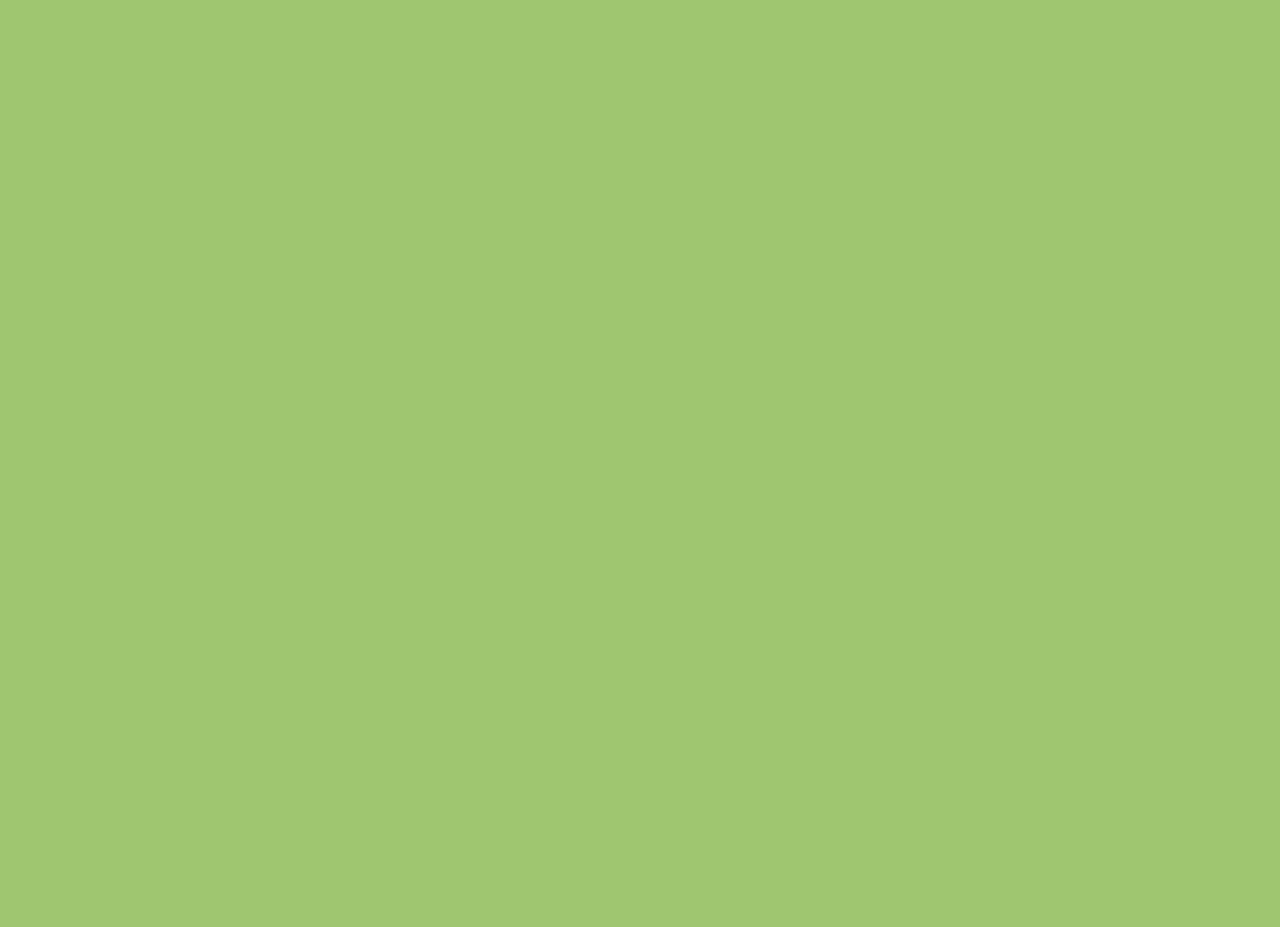
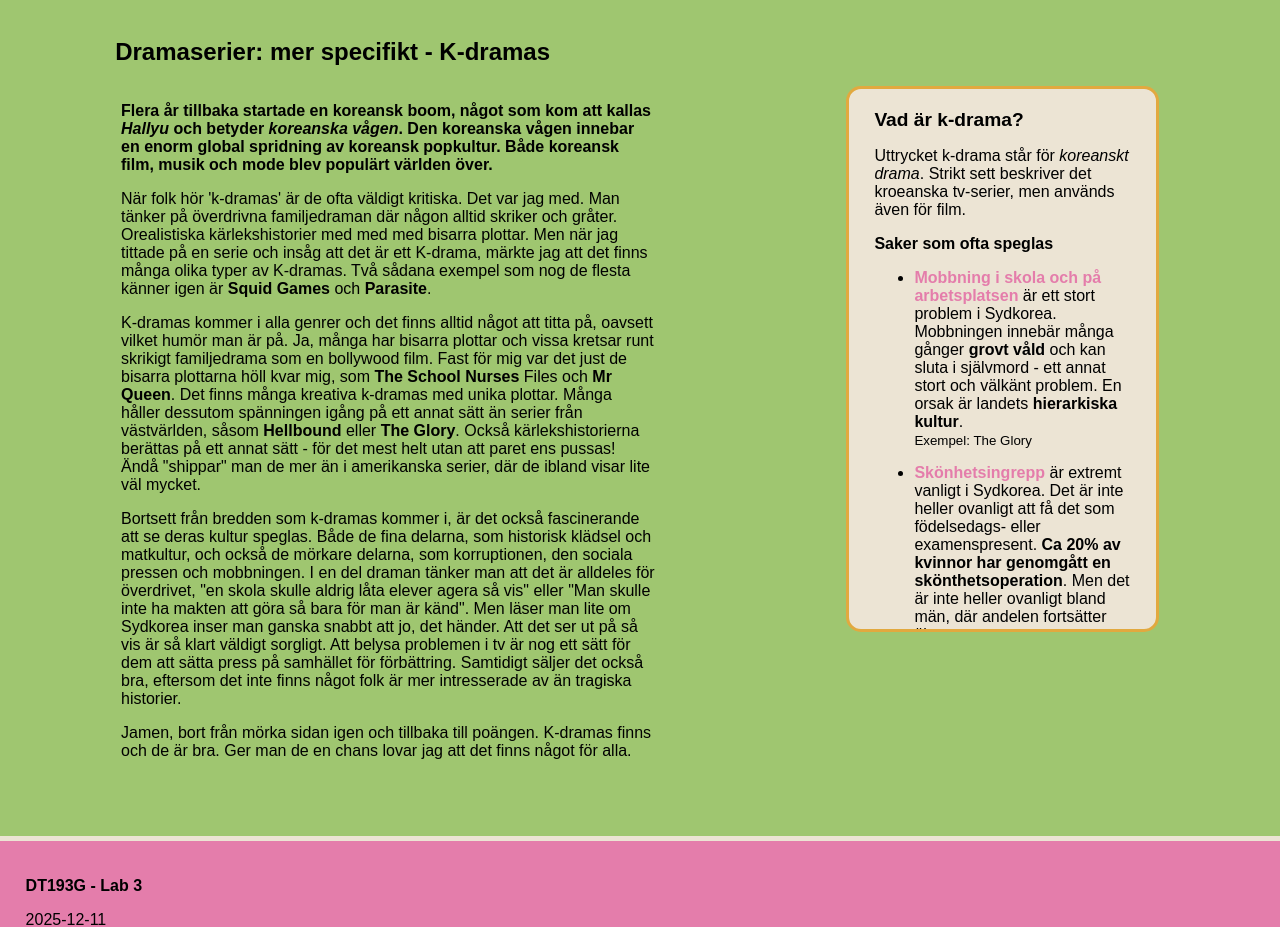
Before and after one commit to kimdude/dt193g-lab3, a Vue app: page / in a window 1280 px wide. Shown: the part 529-1456 px from the top of the page. Before the commit the page ends 800 px from the top, so only its background shows below. Built offline with nearby package versions, Linux system fonts and the light colour scheme.

Commit message:
Lagt till innehåll på startsidan.

```diff
--- a/src/assets/main.css
+++ b/src/assets/main.css
@@ -16,6 +16,10 @@ h1 {
   color: #ECE4D4;
 }
 
+p {
+  max-width: 60ch;
+}
+
 button {
   cursor: pointer;
   padding: 5px 10px;
--- a/src/views/StartView.vue
+++ b/src/views/StartView.vue
@@ -1,11 +1,114 @@
 <template>
-    <h2>Startsida</h2>
+    <!-- Banner -->
+    <div id="banner">
+    </div>
+    <!-- Om draman -->
+    <section>
+        <h2>Dramaserier: <strong>mer specifikt - K-dramas</strong></h2>
+        <div id="container1">
+            <div>
+                <p><strong>
+                    Flera år tillbaka startade en koreansk boom, något som kom att kallas <em>Hallyu</em> och betyder <em>koreanska vågen</em>. Den koreanska vågen innebar
+                    en enorm global spridning av koreansk popkultur. Både koreansk film, musik och mode blev populärt världen över.
+                </strong></p>
+                <p>
+                    När folk hör 'k-dramas' är de ofta väldigt kritiska. Det var jag med. Man tänker på överdrivna familjedraman där någon alltid skriker och gråter.
+                    Orealistiska kärlekshistorier med med med bisarra plottar. Men när jag tittade på en serie och insåg att det är ett K-drama, märkte jag att det finns
+                    många olika typer av K-dramas. Två sådana exempel som nog de flesta känner igen är <strong>Squid Games</strong> och <strong>Parasite</strong>.
+                </p>
+                <p>
+                    K-dramas kommer i alla genrer och det finns alltid något att titta på, oavsett vilket humör man är på. Ja, många har bisarra plottar och vissa kretsar runt
+                    skrikigt familjedrama som en bollywood film. Fast för mig var det just de bisarra plottarna höll kvar mig, som <strong>The School Nurses</strong> Files och <strong>Mr Queen</strong>.
+                    Det finns många kreativa k-dramas med unika plottar. Många håller dessutom spänningen igång på ett annat sätt än serier från västvärlden, såsom <strong>Hellbound</strong>
+                    eller <strong>The Glory</strong>. Också kärlekshistorierna berättas på ett annat sätt - för det mest helt utan att paret ens pussas! Ändå "shippar" man de mer än i
+                    amerikanska serier, där de ibland visar lite väl mycket.
+                </p>
+                <p>
+                    Bortsett från bredden som k-dramas kommer i, är det också fascinerande att se deras kultur speglas. Både de fina delarna, som historisk klädsel och matkultur, och
+                    också de mörkare delarna, som korruptionen, den sociala pressen och mobbningen. I en del draman tänker man att det är alldeles för överdrivet, "en skola skulle aldrig låta elever
+                    agera så vis" eller "Man skulle inte ha makten att göra så bara för man är känd". Men läser man lite om Sydkorea inser man ganska snabbt att jo, det händer. Att det ser
+                    ut på så vis är så klart väldigt sorgligt. Att belysa problemen i tv är nog ett sätt för dem att sätta press på samhället för förbättring. Samtidigt säljer det också
+                    bra, eftersom det inte finns något folk är mer intresserade av än tragiska historier.
+                </p>
+                <p>
+                    Jamen, bort från mörka sidan igen och tillbaka till poängen. K-dramas finns och de är bra. Ger man de en chans lovar jag att det finns något för alla.
+                </p>
+            </div>
+            <!-- Faktaruta -->
+            <div :style="{height: factHeight}" id="fact">
+                <strong class="factHeading">Vad är k-drama?</strong>
+                <p>Uttrycket k-drama står för <em>koreanskt drama</em>. Strikt sett beskriver det kroeanska tv-serier, men används även för film.</p>
+                <strong>Saker som ofta speglas</strong>
+                <ul>
+                    <li>
+                        <strong class="intro">Mobbning i skola och på arbetsplatsen</strong> är ett stort problem i Sydkorea. Mobbningen innebär många gånger <strong>grovt våld</strong> och kan
+                        sluta i självmord - ett annat stort  och välkänt problem. En orsak är landets <strong>hierarkiska kultur</strong>.
+                        <br>
+                        <small>Exempel: The Glory</small>
+                    </li>
+                    <li>
+                        <strong class="intro">Skönhetsingrepp</strong> är extremt vanligt i Sydkorea. Det är inte heller ovanligt att få det som födelsedags- eller examenspresent.
+                        <strong>Ca 20% av kvinnor har genomgått en skönthetsoperation</strong>. Men det är inte heller ovanligt bland män, där andelen fortsätter öka.
+                        <br>
+                        <small>Exempel: My identity is Gagnam beauty</small>
+                    </li>
+                    <li>
+                        <strong class="intro">The Burning Sun scandal</strong> är ett exempel på korruption, elitism och exploatering i Syd korea. 2019 avslöjades att en grupp kändisar,
+                        poliser och klubben The Burning Sun var inblandade i <strong>prostitution, droghandel och "date rape"</strong>. I chattar hittades olagliga inspelningar som blev avgörande
+                        för utredningen.
+                        <br>
+                        <small>Exempel: Stranger</small>
+                    </li>
+                </ul>
+            </div>
+        </div>
+    </section>
 </template>
 
 <script setup>
+    import { ref } from 'vue';
 
+    const factHeight = ref("500px");
 </script>
 
 <style scoped>
+    #banner {
+        height: 400px;
+        background-image: url("@/assets/images/seoul2.jpg");
+        background-repeat: no-repeat;
+        background-size: cover;
+        background-position: center;
+    }
+
+    /* Text layout */
+    h2 {
+        margin-left: 7vw;
+    }
+
+    #container1 {
+        display: flex;
+        justify-content: space-around;
+    }
+
+    #fact {
+        padding: 20px 2vw;
+        max-width: 20vw;
+        border-radius: 15px;
+        border: solid 3px #e2a93f;
+        background-color: #ECE4D4;
+        overflow: hidden;
+    }
+
+    li:not(:first-of-type) {
+        margin-top: 15px;
+    }
+
+    .factHeading {
+        font-size: 1.2rem;
+    }
+
+    .intro {
+        color:#E47DAB;
+    }
 
 </style>
```
Also changed, not shown: src/assets/images/seoul2.jpg (added).
